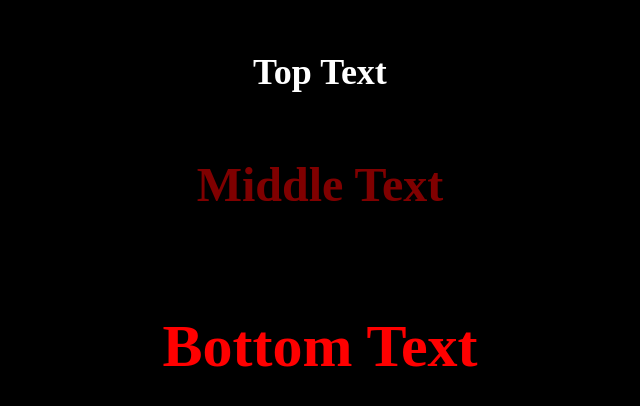
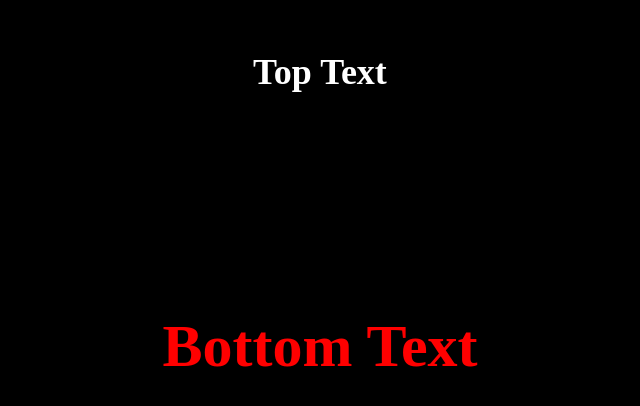
Before and after one commit to ivorydevrimoalt/bytebeats, a plain HTML site: page index.html in a window 1280 px wide. Shown: the part 166-572 px from the top of the page, without its empty margins (320-960 px from the left). Drawn offline with Linux system fonts and the light colour scheme.

Commit message:
Update index.html

```diff
--- a/index.html
+++ b/index.html
@@ -19,7 +19,7 @@ h1 {
 }
 
 h2 {
-  color: rgba(255, 0, 0, 0.5); /* 50% red */
+  color: rgba(255, 127, 127, 0); /* 50% red */
   font-size: 48px;
 }
 
```
